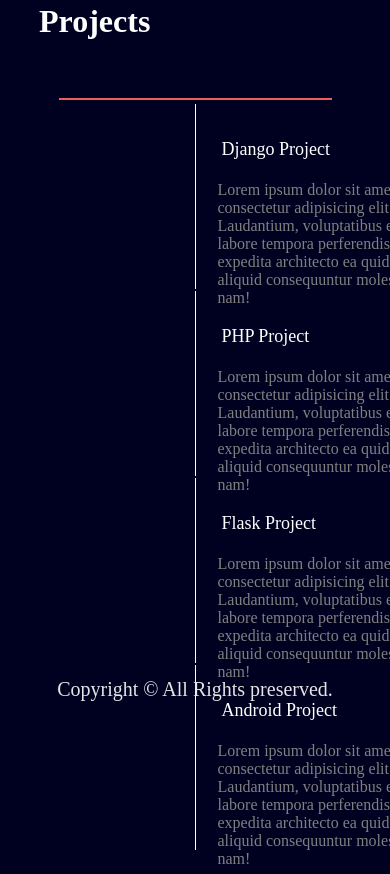
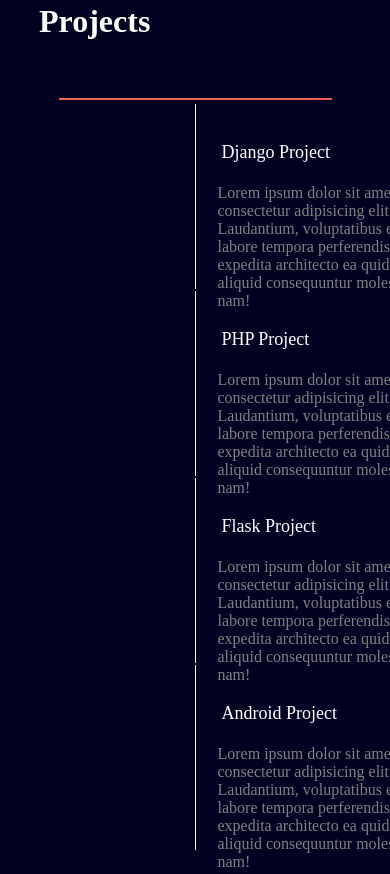
Before and after one commit to 002ayush/Portfolio_js, a plain HTML site: page index.html in a window 390 px wide. Shown: the part 902-1776 px from the top of the page. Drawn offline with nearby package versions, Linux system fonts and the light colour scheme.

Commit message:
css changed

```diff
--- a/css/index.css
+++ b/css/index.css
@@ -180,7 +180,7 @@ footer{
   }
   .vertical-title{
     position: relative;
-    top:16px;
+    top:19px;
     font-size: 18px;
     right: -27px;
     width: 220px;
@@ -188,12 +188,12 @@ footer{
   }
   .vertical-desc{
     position: relative;
-    top:18px;
+    top:21px;
     right: -23px;
     color: gray;
     width: 230px;
   }
-  .footer{
+  footer{
     position: relative;
     bottom:-400px;
   }
```
